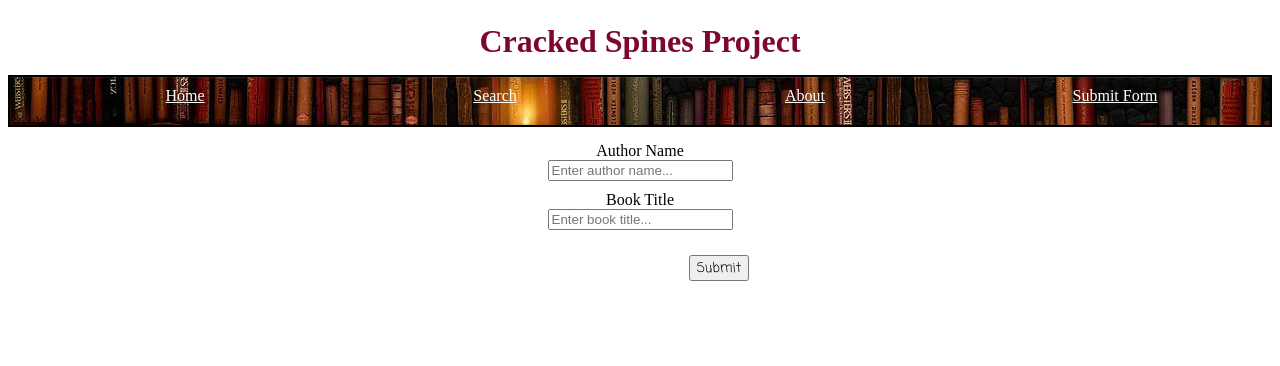
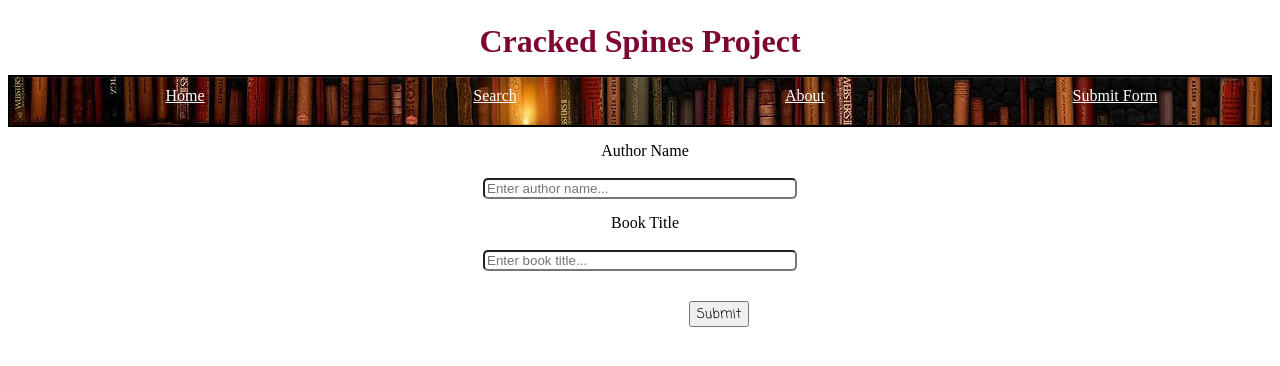
Before and after one commit to nonbinaryfrog/csprojectmvp, a Vue app: page /Submit in a window 1280 px wide. Shown: the top 366 px of the page. Built offline with nearby package versions, Linux system fonts and the light colour scheme; the HTML template or start-up script is replaced by a standard one; a web font is replaced by a local one.

Commit message:
"Added css styling to buttons"

```diff
--- a/src/components/SubmitForm.vue
+++ b/src/components/SubmitForm.vue
@@ -1,16 +1,17 @@
 <template>
   <div>
     <form action="#" @submit.prevent="onSubmit">
+
       <p v-if="errorsPresent" class="error">Please fill out both fields!</p>
 
       <div class="text-field">
-        <div>Author Name</div>
-        <input type="text" placeholder="Enter author name..." />
+        <label for="authorName">Author Name</label>
+        <input id="authorName" type="text" placeholder="Enter author name..." />
       </div>
 
       <div class="text-field">
-        <div>Book Title</div>
-        <input type="text" placeholder="Enter book title..." />
+        <label for="bookTitle">Book Title</label>
+        <input id="bookTitle" type="text" placeholder="Enter book title..." />
       </div>
 
       <button>Submit</button>
@@ -62,11 +63,25 @@ form {
   font-family: 'Fredericka the Great', cursive;
 }
 
+label {
+  margin-left: 10px;
+}
+
 button {
   margin-top: 15px;
 }
 
 .text-field {
   margin: 10px;
+  display: grid;
+  grid-template-rows: repeat(2, 1fr);
+}
+
+input {
+  width: 50%;
+  margin: auto;
+  margin-top: 5px;
+  margin-bottom: 5px;
+  border-radius: 5px;
 }
 </style>
```
